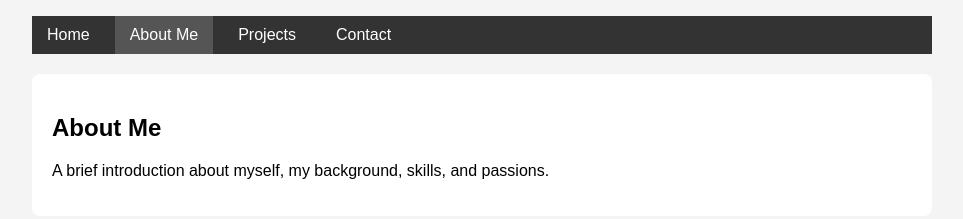
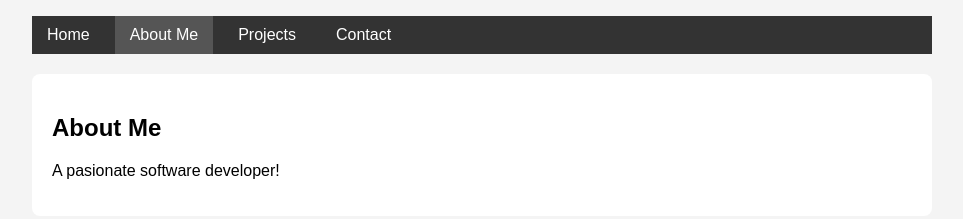
Before and after one commit to AichaMbongo/Git-Github-essentials-practice, a plain HTML site: page about.html in a window 1280 px wide. Shown: the whole page, without its empty margins (158-1121 px from the left). Drawn offline with Linux system fonts and the light colour scheme.

Commit message:
feat:  Update about section with personal introduction
related to issue #3

```diff
--- a/about.html
+++ b/about.html
@@ -18,7 +18,7 @@
 
   <section>
     <h1>About Me</h1>
-    <p>A brief introduction about myself, my background, skills, and passions.</p>
+    <p>A pasionate software developer!</p>
     <!-- Students can add more personal details here -->
   </section>
 
```
